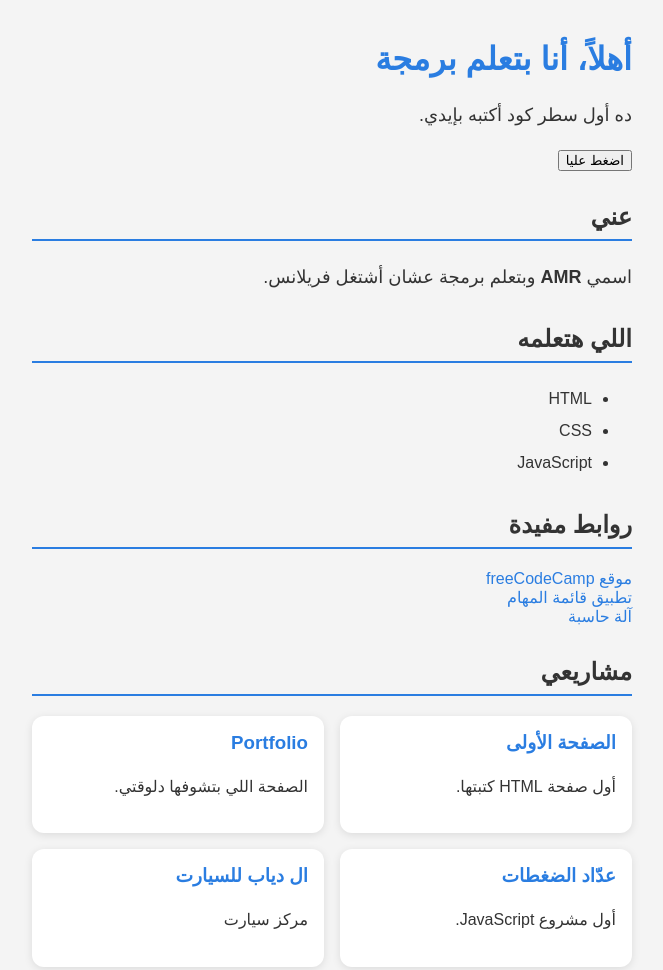
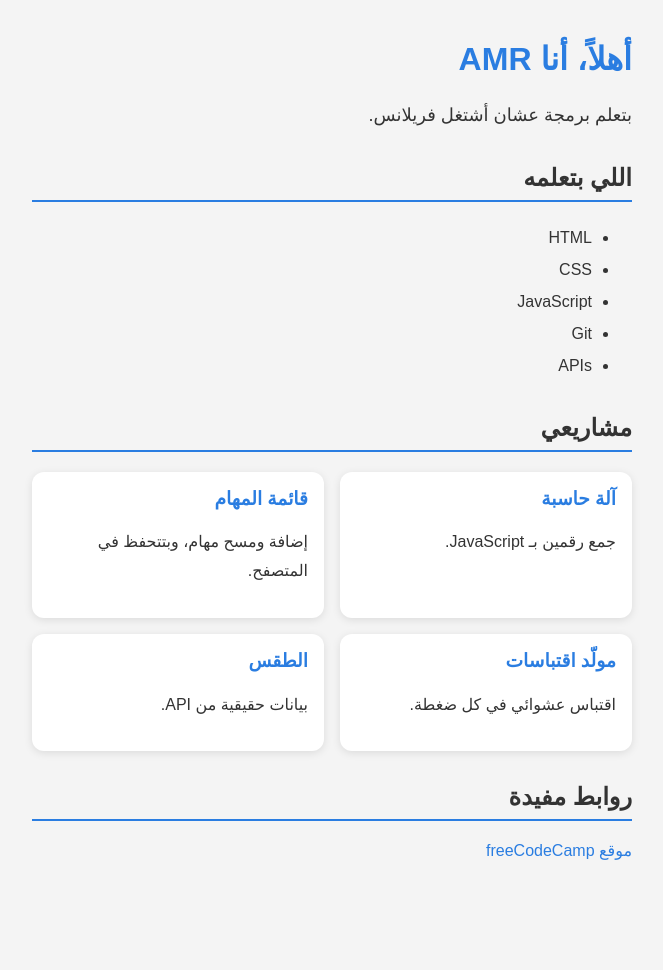
Before and after one commit to amrfuny3434-ui/my-first-site, a plain HTML site: page index.html in a window 1280 px wide. Shown: the whole page, without its empty margins (308-971 px from the left). After the commit the page ends 900 px from the top, so only its background shows below. Drawn offline with Linux system fonts and the light colour scheme.

Commit message:
simplify home page

```diff
--- a/index.html
+++ b/index.html
@@ -3,30 +3,43 @@
   <head>
     <meta charset="UTF-8" />
     <meta name="viewport" content="width=device-width, initial-scale=1.0" />
-    <title>أول صفحة ليا</title>
+    <title>موقعي الشخصي</title>
     <link rel="stylesheet" href="style.css" />
   </head>
   <body>
-    <h1>أهلاً، أنا بتعلم برمجة</h1>
-    <p>ده أول سطر كود أكتبه بإيدي.</p>
-    <button id="btn">اضغط عليا</button>
-    <p id="message"></p>
+    <h1>أهلاً، أنا AMR</h1>
+    <p>بتعلم برمجة عشان أشتغل فريلانس.</p>
 
-    <h2>عني</h2>
-    <p>اسمي <strong>AMR</strong> وبتعلم برمجة عشان أشتغل فريلانس.</p>
+    <h2>اللي بتعلمه</h2>
+    <ul>
+      <li>HTML</li>
+      <li>CSS</li>
+      <li>JavaScript</li>
+      <li>Git</li>
+      <li>APIs</li>
+    </ul>
 
-    <h2>اللي هتعلمه</h2>
-    <ul id="skills"></ul>
+    <h2>مشاريعي</h2>
+    <div class="cards">
+      <a class="card" href="calculator.html">
+        <h3>آلة حاسبة</h3>
+        <p>جمع رقمين بـ JavaScript.</p>
+      </a>
+      <a class="card" href="todo.html">
+        <h3>قائمة المهام</h3>
+        <p>إضافة ومسح مهام، وبتتحفظ في المتصفح.</p>
+      </a>
+      <a class="card" href="quotes.html">
+        <h3>مولّد اقتباسات</h3>
+        <p>اقتباس عشوائي في كل ضغطة.</p>
+      </a>
+      <a class="card" href="weather.html">
+        <h3>الطقس</h3>
+        <p>بيانات حقيقية من API.</p>
+      </a>
+    </div>
 
     <h2>روابط مفيدة</h2>
     <a href="https://www.freecodecamp.org">موقع freeCodeCamp</a>
-        <br />
-    <a href="todo.html">تطبيق قائمة المهام</a>
-    <br />
-    <a href="calculator.html">آلة حاسبة</a>
-    <h2>مشاريعي</h2>
-    <div class="cards" id="projects"></div>
-
-    <script src="script.js"></script>
   </body>
 </html>
--- a/script.js
+++ b/script.js
@@ -13,7 +13,7 @@ btn.addEventListener("click", function () {
   }
 });
 
-const skills = ["HTML", "CSS", "JavaScript"];
+const skills = ["HTML", "CSS", "JavaScript", "Git", "APIs"];
 const list = document.getElementById("skills");
 
 for (let i = 0; i < skills.length; i++) {
@@ -23,15 +23,16 @@ for (let i = 0; i < skills.length; i++) {
 }
 
 const projects = [
-  { title: "الصفحة الأولى", description: "أول صفحة HTML كتبتها." },
-  { title: "Portfolio", description: "الصفحة اللي بتشوفها دلوقتي." },
-  { title: "عدّاد الضغطات", description: "أول مشروع JavaScript." },
-    { title: "ال دياب للسيارت", description: "مركز سيارت " },
+  { title: "آلة حاسبة", description: "جمع رقمين بـ JavaScript.", link: "calculator.html" },
+  { title: "قائمة المهام", description: "إضافة ومسح مهام، وبتتحفظ في المتصفح.", link: "todo.html" },
+  { title: "مولّد اقتباسات", description: "اقتباس عشوائي في كل ضغطة.", link: "quotes.html" },
+  { title: "الطقس", description: "بيانات حقيقية من API.", link: "weather.html" },
 ];
 
 function createCard(project) {
-  const card = document.createElement("div");
+  const card = document.createElement("a");
   card.className = "card";
+  card.href = project.link;
 
   const title = document.createElement("h3");
   title.textContent = project.title;
--- a/style.css
+++ b/style.css
@@ -143,3 +143,13 @@ a:hover {
     flex-direction: column;
   }
 }
+a.card {
+  display: block;
+  color: inherit;
+  text-decoration: none;
+}
+
+a.card:hover {
+  text-decoration: none;
+  box-shadow: 0 4px 14px rgba(0, 0, 0, 0.18);
+}
--- /dev/null
+++ b/weather.css
@@ -0,0 +1,48 @@
+body {
+  font-family: Arial, sans-serif;
+  background-color: #f4f4f4;
+  margin: 0;
+  padding: 20px;
+}
+
+.box {
+  max-width: 480px;
+  margin: 60px auto;
+  background-color: white;
+  padding: 24px;
+  border-radius: 12px;
+  box-shadow: 0 2px 8px rgba(0, 0, 0, 0.1);
+  text-align: center;
+}
+
+h1 {
+  color: #2a7de1;
+  margin-top: 0;
+}
+
+select {
+  padding: 10px;
+  font-size: 16px;
+  border: 1px solid #cccccc;
+  border-radius: 8px;
+}
+
+button {
+  padding: 10px 16px;
+  font-size: 16px;
+  background-color: #2a7de1;
+  color: white;
+  border: none;
+  border-radius: 8px;
+  cursor: pointer;
+}
+
+button:hover {
+  background-color: #1f62b3;
+}
+
+#output {
+  font-size: 18px;
+  line-height: 2;
+  white-space: pre-line;
+}
```
Also changed, not shown: weather.html (added, +28 -0 lines), weather.js (added, +31 -0 lines).
